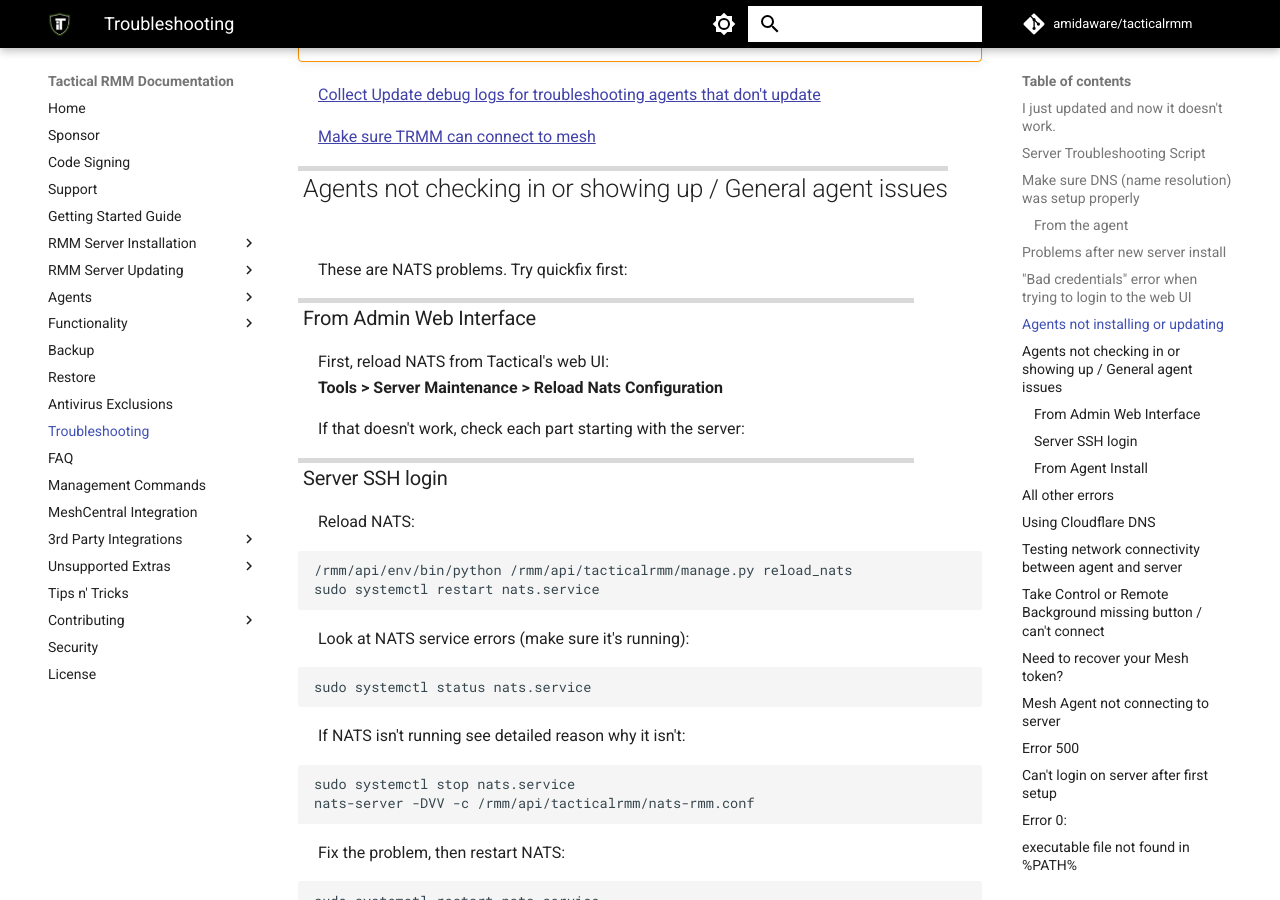
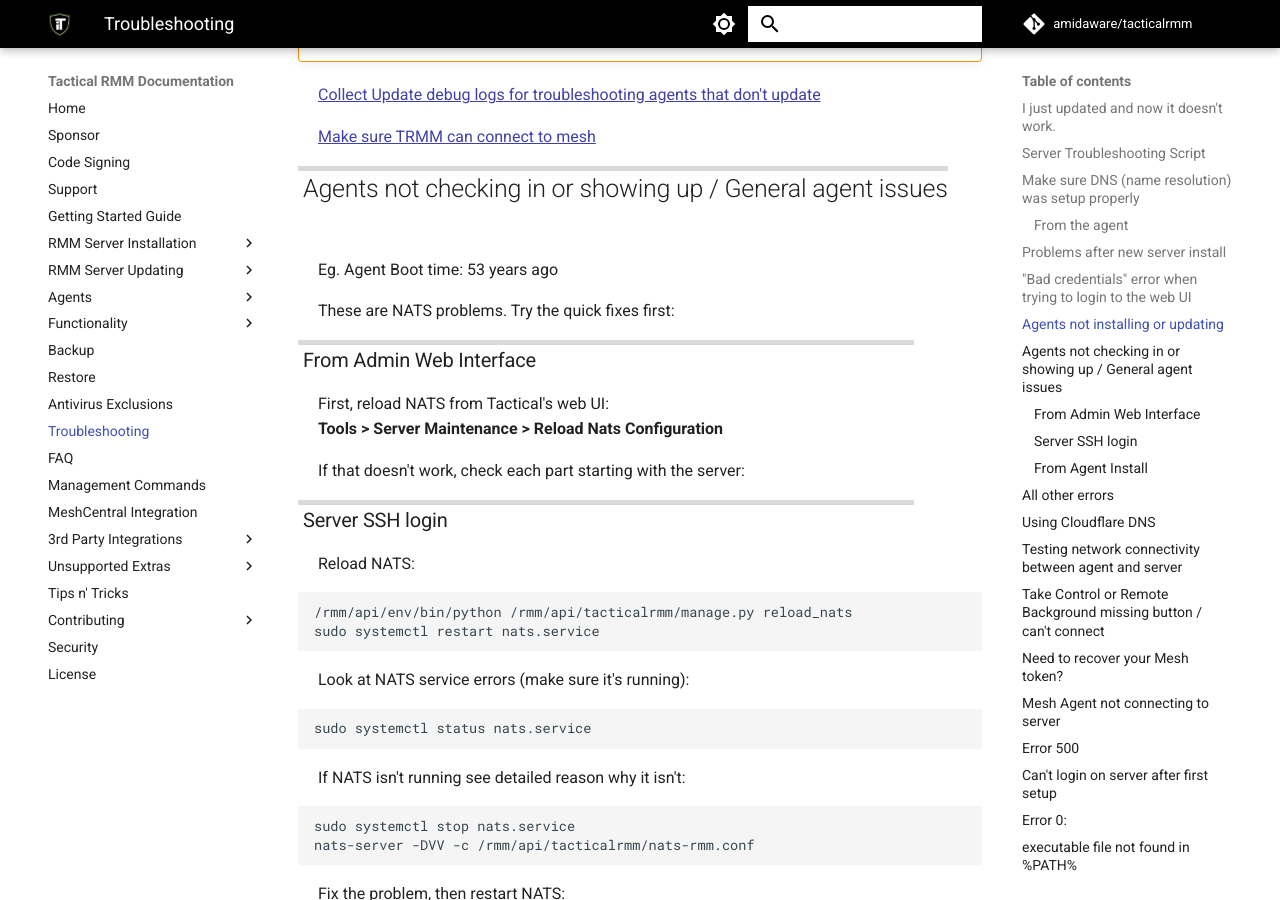
Before and after one commit to amidaware/trmm-docs, an MkDocs documentation site: the page built from docs/troubleshooting.md, in a window 1280 px wide and 900 px high, scrolled down 2708 px. Built offline with MkDocs 1.6.1 and Material for MkDocs 9.7.7, drawn with Linux system fonts in a browser that asks for light colours; comment, search, counter and statistics services are not loaded.

Commit message:
troubleshooting - adding 53 years

```diff
--- a/docs/troubleshooting.md
+++ b/docs/troubleshooting.md
@@ -103,7 +103,9 @@
 
 ## Agents not checking in or showing up / General agent issues
 
-These are NATS problems. Try quickfix first:
+Eg. Agent Boot time: 53 years ago
+
+These are NATS problems. Try the quick fixes first:
 
 ### From Admin Web Interface
 
```
